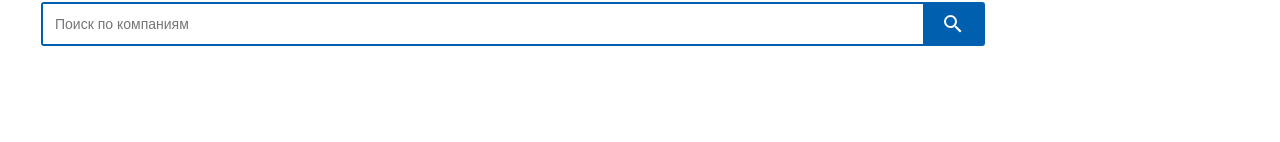
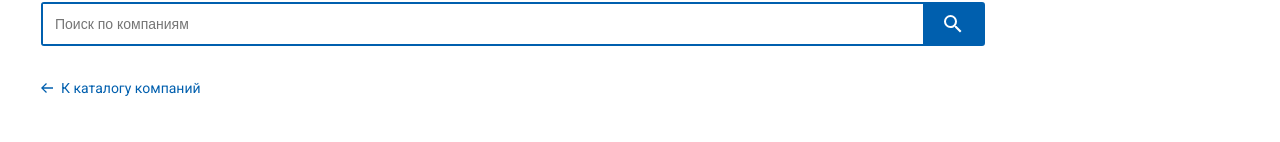
Before and after one commit to grusenka/inline-qt, a Vue app: page / in a window 1280 px wide. Shown: the part 158-300 px from the top of the page. Built offline with nearby package versions, Linux system fonts and the light colour scheme.

Commit message:
Верстка ссылки «К каталогу компаний».

```diff
--- a/src/App.vue
+++ b/src/App.vue
@@ -6,6 +6,11 @@
             <breadcrumbs class="page__breadcrumbs" />
 
             <search-field placeholder="Поиск по компаниям" />
+
+            <action-button
+                    class="action-button_icon_previous page__previous"
+                    href="#"
+            >К каталогу компаний</action-button>
 
             <main class="main">
                 <header class="main-header"></header>
@@ -22,12 +27,14 @@
 <script>
 import Breadcrumbs from './components/Breadcrumbs/Breadcrumbs.vue';
 import SearchField from './components/SearchField/SearchField.vue';
+import ActionButton from './components/ActionButton/ActionButton.vue';
 
 export default {
   name: 'App',
   components: {
     Breadcrumbs,
     SearchField,
+    ActionButton,
   },
 };
 </script>
--- /dev/null
+++ b/src/components/ActionButton/ActionButton.scss
@@ -0,0 +1,23 @@
+.action-button {
+  display: inline-flex;
+  align-items: center;
+  font-size: 14px;
+  line-height: 20px;
+  color: #005fae;
+  text-decoration: none;
+
+  &:hover {
+    text-decoration: underline;
+  }
+
+  &::before {
+    content: '';
+    margin-right: 8px;
+  }
+
+  &_icon_previous::before {
+    width: 12px;
+    height: 10px;
+    background-image: url("../../assets/ActionButtonIconPrevious.svg");
+  }
+}
--- /dev/null
+++ b/src/components/ActionButton/ActionButton.vue
@@ -0,0 +1,11 @@
+<template>
+    <a class="action-button" :href="href"><slot /></a>
+</template>
+
+<script>
+export default {
+  name: 'action-button',
+};
+</script>
+
+<style lang="scss" src="./ActionButton.scss" />
--- a/src/components/Page/Page.scss
+++ b/src/components/Page/Page.scss
@@ -12,6 +12,10 @@
     margin: 32px 0 16px;
   }
 
+  &__previous {
+    margin: 32px 0 16px;
+  }
+
   &__sidebar {
     width: 160px;
   }
```
Also changed, not shown: src/assets/ActionButtonIconPrevious.svg (added).
